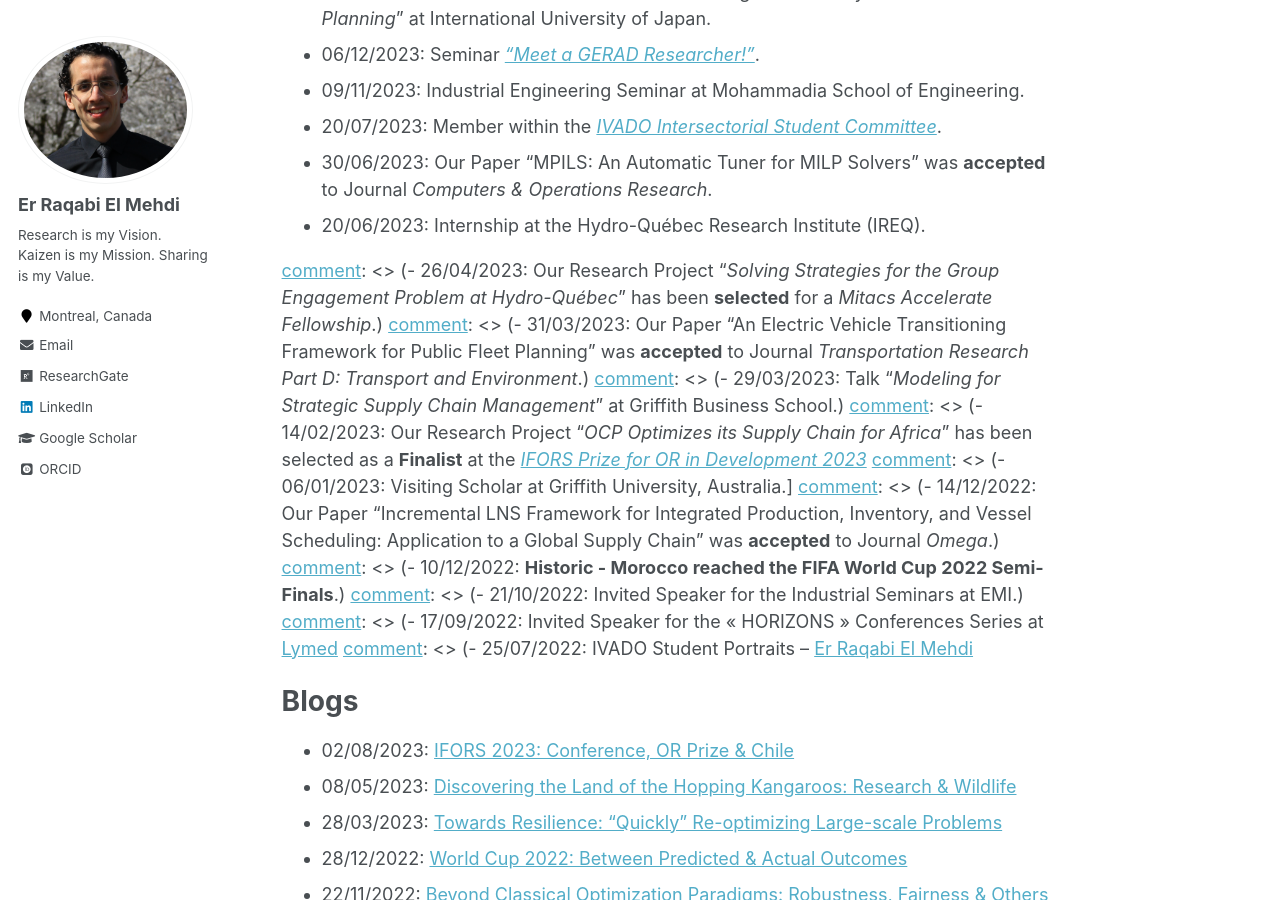
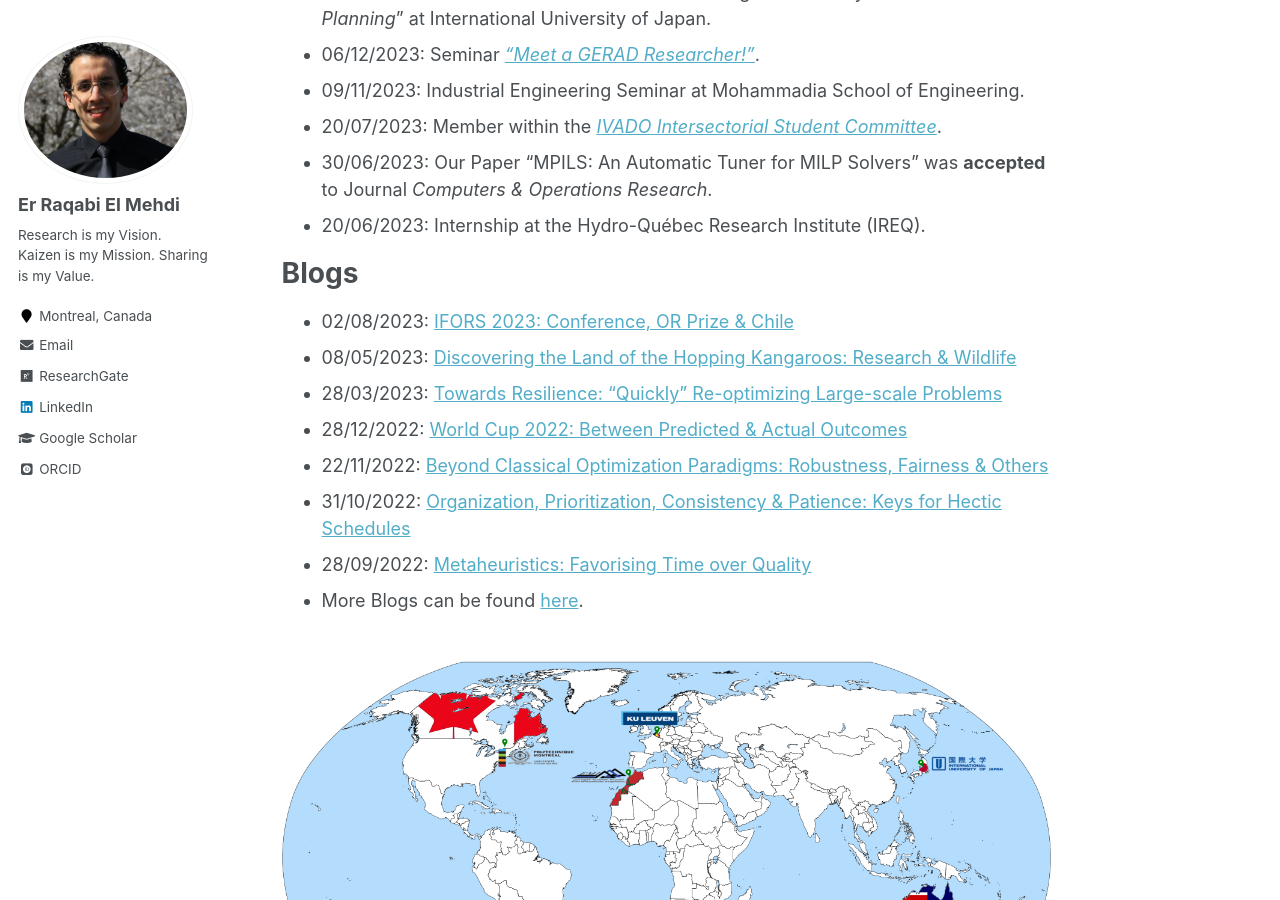
Before and after one commit to RqbMedi/rqbmedi.github.io, a Jekyll site: the page built from _pages/about.md, in a window 1280 px wide and 900 px high, scrolled down 1211 px. Built offline with Jekyll 4.4.1, drawn with Linux system fonts in a browser that asks for light colours; some web fonts are replaced.

Commit message:
Update about.md

```diff
--- a/_pages/about.md
+++ b/_pages/about.md
@@ -36,19 +36,6 @@ News
 - 30/06/2023: Our Paper "MPILS: An Automatic Tuner for MILP Solvers" was **accepted** to Journal *Computers & Operations Research*.
 - 20/06/2023: Internship at the Hydro-Québec Research Institute (IREQ).
 
-[comment]: <> (- 11/05/2023: A [*GERAD Team*](https://www.gerad.ca/en/posts/1060)
-[comment]: <> (**Finalist** for the IFORS Prize for OR in Development 2023.)
-[comment]: <> (- 26/04/2023: Our Research Project "*Solving Strategies for the Group Engagement Problem at Hydro-Québec*" has been **selected** for a *Mitacs Accelerate Fellowship*.)
-[comment]: <> (- 31/03/2023: Our Paper "An Electric Vehicle Transitioning Framework for Public Fleet Planning" was **accepted** to Journal *Transportation Research Part D: Transport and Environment*.)
-[comment]: <> (- 29/03/2023: Talk "*Modeling for Strategic Supply Chain Management*" at Griffith Business School.)
-[comment]: <> (- 14/02/2023: Our Research Project "*OCP Optimizes its Supply Chain for Africa*" has been selected as a **Finalist** at the [*IFORS Prize for OR in Development 2023*](https://ifors.org/newsletter/ifors-news-june-2023.pdf)
-[comment]: <> (- 06/01/2023: Visiting Scholar at Griffith University, Australia.]
-[comment]: <> (- 14/12/2022: Our Paper "Incremental LNS Framework for Integrated Production, Inventory, and Vessel Scheduling: Application to a Global Supply Chain" was **accepted** to Journal *Omega*.)
-[comment]: <> (- 10/12/2022: **Historic - Morocco reached the FIFA World Cup 2022 Semi-Finals**.)
-[comment]: <> (- 21/10/2022: Invited Speaker for the Industrial Seminars at EMI.)
-[comment]: <> (- 17/09/2022: Invited Speaker for the « HORIZONS » Conferences Series at [Lymed](https://www.lymed.ma/)
-[comment]: <> (- 25/07/2022: IVADO Student Portraits – [Er Raqabi El Mehdi](https://ivado.ca/en/2022/07/25/ivado-student-portraits-er-raqabi-el-mehdi/)
-
 Blogs
 ======
 - 02/08/2023: [IFORS 2023: Conference, OR Prize & Chile](https://medium.com/@erraqabielmehdi/ifors-2023-conference-or-prize-chile-1bec27d407de)
```
